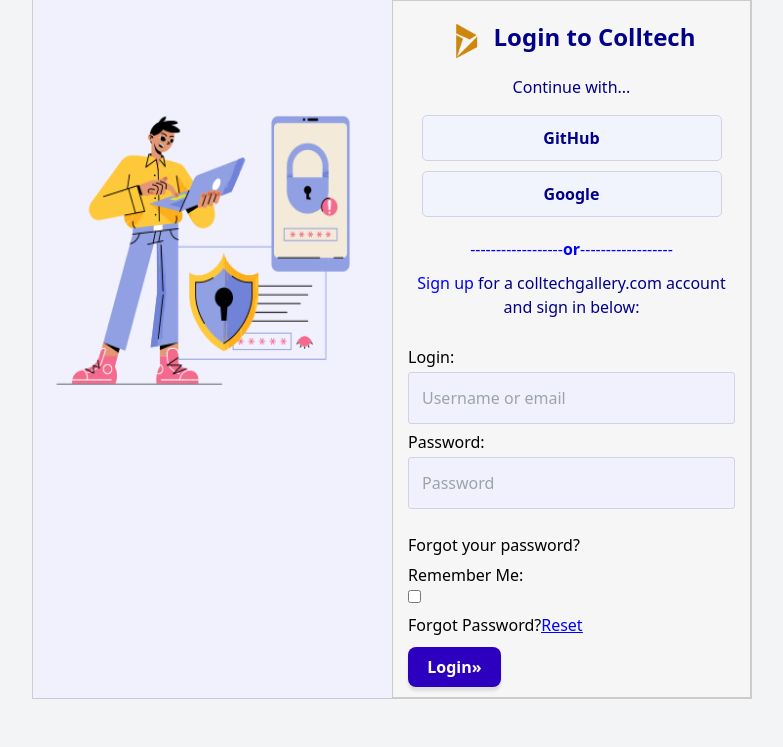
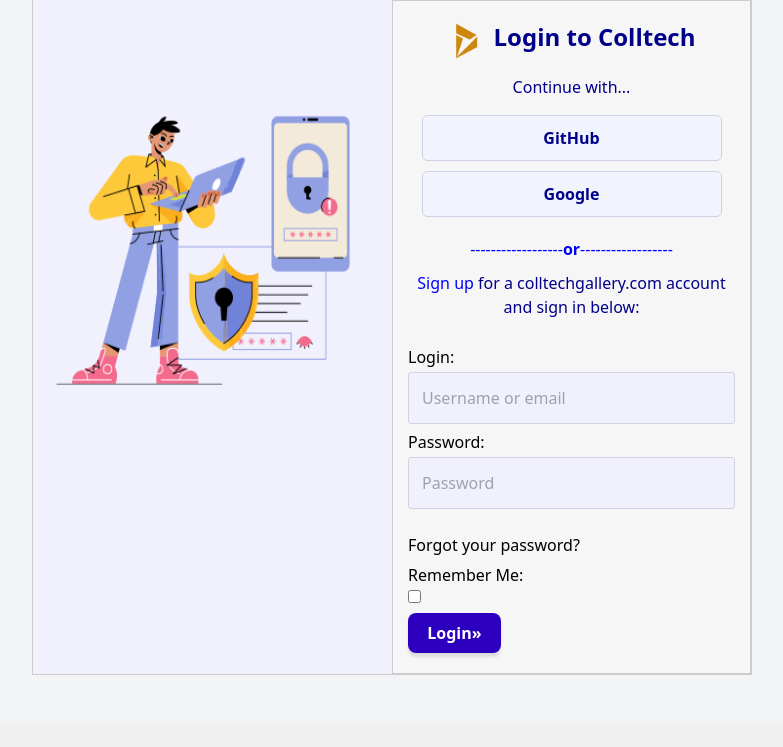
Before and after one commit to Collincehals/Django_social_app, a Django app: page /accounts/login/ in a window 1280 px wide. Shown: the part 129-876 px from the top of the page, without its empty margins (248-1031 px from the left). After the commit the page ends 804 px from the top, so only its background shows below. Run offline with Django 4.2, Linux system fonts and the light colour scheme; data comes from the database, SQL or seed files in the repository; some libraries are stand-ins or nearby versions; some web fonts are replaced.

Commit message:
signup_login forms adjusted

```diff
--- a/a_core/posts_app/templates/account/login.html
+++ b/a_core/posts_app/templates/account/login.html
@@ -81,8 +81,7 @@
     <form class="login-form" method="POST" action="{% url 'account_login' %}">
       {% csrf_token %}
       {{ form }}
-      <div style="margin-top:10px;">Forgot Password?<span style="color:blue;text-decoration: underline;"><a href="{% url 'account_reset_password' %}">Reset</a></span></div>
-      <button style="margin-top:10px;margin-bottom:10px;" class="primaryAction successbtn" type="submit">{% trans "Login" %}&raquo;</button>
+      <button style="margin-top:10px;margin-bottom:20px;" class="primaryAction successbtn" type="submit">{% trans "Login" %}&raquo;</button>
     </form>
   </div>
 </div>
```
